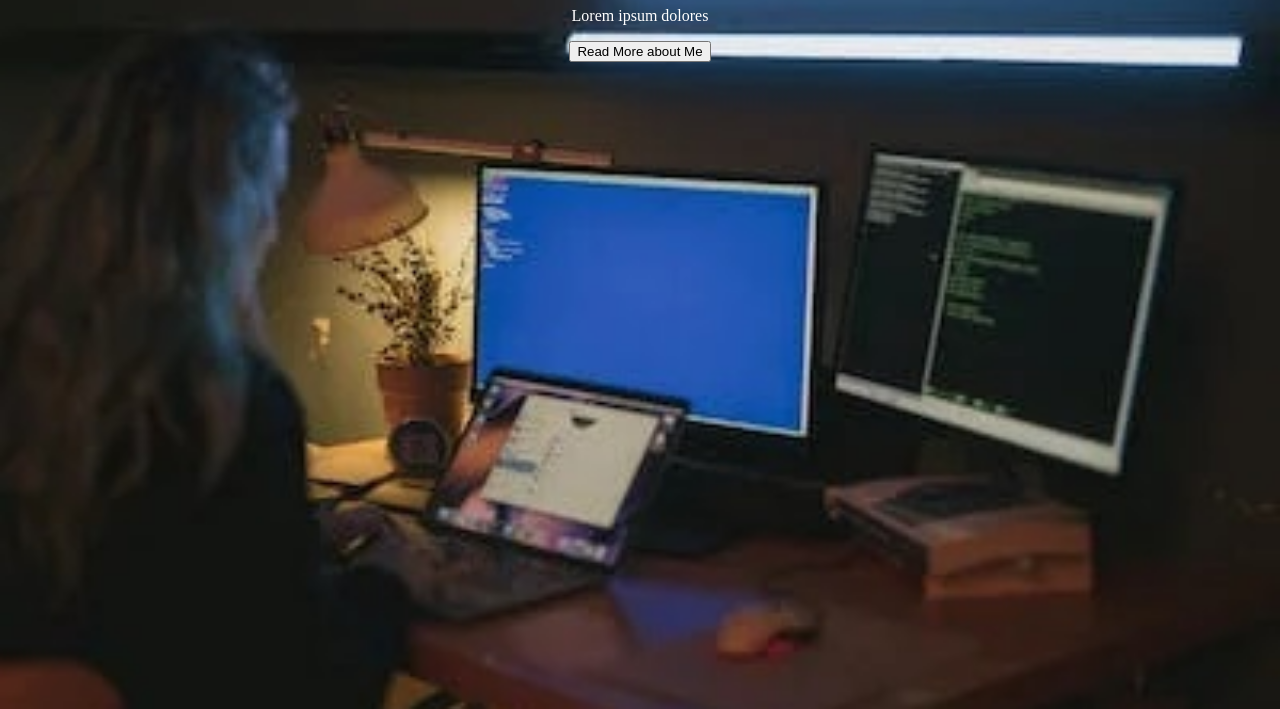
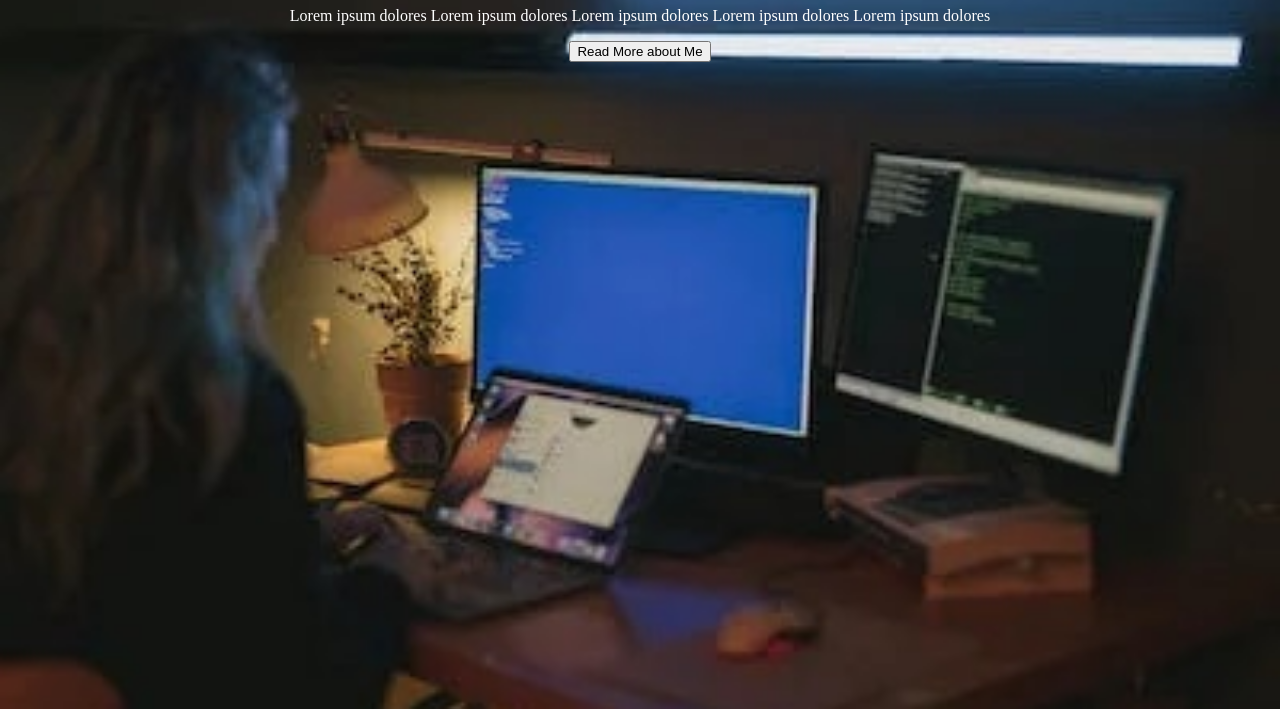
Before and after one commit to MeghMalls/webPage, a plain HTML site: page index.html in a window 1280 px wide. Shown: the part 91-800 px from the top of the page. Drawn offline with Linux system fonts and the light colour scheme.

Commit message:
deployed

```diff
--- a/index.html
+++ b/index.html
@@ -21,7 +21,7 @@
         </div>
         <div class="about">
             <p>
-                Lorem ipsum dolores
+                Lorem ipsum dolores Lorem ipsum dolores Lorem ipsum dolores Lorem ipsum dolores Lorem ipsum dolores
             </p>
         </div>
         <div class="read-more">
```
